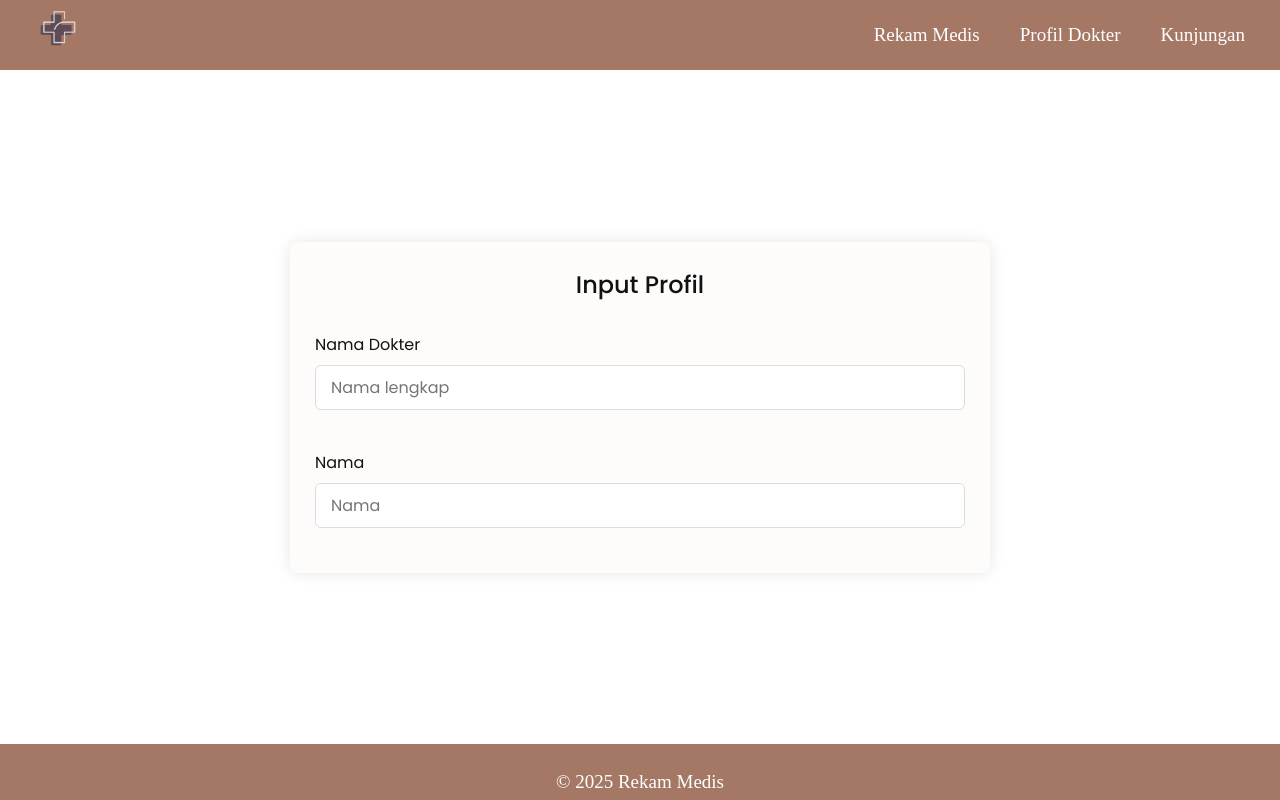
After one commit to Lutfia1120/Project-Rekam-Medis, a PHP site: page /Project-Rekam-Medis/Dokter/dokter.php in a window 1280 px wide. The commit adds this page. Run offline with PHP 8.4, Linux system fonts and the light colour scheme.

Commit message:
rekam medis

```diff
--- /dev/null
+++ b/Dokter/dokter.php
@@ -0,0 +1,32 @@
+<?php include("../headerdokter.php"); ?>
+
+<!DOCTYPE html>
+<html lang="en">
+<head>
+  <meta charset="UTF-8">
+  <meta name="viewport" content="width=device-width, initial-scale=1.0">
+  <title>Halaman Utama Dokter</title>
+  <link rel="stylesheet" href="style_from.css">
+</head>
+<body>
+
+  <main class="main-content">
+    <section class="container">
+        <header>Input Profil</header>
+        <form action="" class="form" method="POST">
+            <div class="input-box">
+                <label>Nama Dokter</label>
+                <input type="text" name="nm" placeholder="Nama lengkap">
+            </div>
+            <div class="input-box">
+                <label>Nama</label>
+                <input type="text" name="nm" placeholder="Nama">
+            </div>
+        </form>
+    </section>
+  </main>
+
+  <?php include("../footerdokter.php"); ?>
+
+</body>
+</html>
--- /dev/null
+++ b/Dokter/style_from.css
@@ -0,0 +1,68 @@
+@import url('https://fonts.googleapis.com/css2?family=Poppins:wght@300;400;500;600&display=swap');
+
+* {
+    margin: 0;
+    padding: 0;
+    font-family: "Poppins", sans-serif;
+    box-sizing: border-box;
+}
+
+body {
+    min-height: 100vh;
+    display: flex;
+    flex-direction: column;
+    padding: 0;
+}
+
+.main-content {
+    flex: 1;
+    display: flex;
+    align-items: center;
+    justify-content: center;
+    padding: 20px;
+}
+
+.container{
+    position: relative;
+    max-width: 700px;
+    width: 100%;
+    background: #fdfcfb;
+    padding: 25px;
+    border-radius: 8px;
+    box-shadow: 0 0 15px rgba(0, 0, 0, 0.1);
+}
+
+.container header{
+    font-size: 1.5rem;
+    color: #111111;
+    font-weight: 500;
+    text-align: center;
+}
+
+.container .form{
+    margin-top: 30px;
+}
+
+.form .input-box{
+    width: 100%;
+    margin-top: 20px;
+}
+
+.input-box label{
+    color: #131212;
+}
+
+.form .input-box input{
+    position: relative;
+    height: 45px;
+    width: 100%;
+    outline: none;
+    font-size: 1rem;
+    color: #707070;
+    margin-top: 8px;
+    margin-bottom: 20px;
+    border: 1px solid #ddd;
+    border-radius: 6px;
+    padding: 0 15px;
+
+}
--- /dev/null
+++ b/footerdokter.php
@@ -0,0 +1,29 @@
+<footer>
+  <div class="hcontainer">
+    <div class="footerisi">
+      © 2025 Rekam Medis
+    </div>
+  </div>
+</footer>
+<style>
+
+footer{
+    background-color: #A57865;
+    padding-top: 20px;
+}
+
+.hcontainer{
+    width: 100%;
+    margin:auto;
+    display: flex;
+    justify-content: center;
+}
+.footerisi{
+    color: #ffffff;
+    margin: 0;
+    font-size: 19px;
+    padding: 7px;
+    font-family: 'Times New Roman', Times, serif;
+
+}
+</style>
--- /dev/null
+++ b/headerdokter.php
@@ -0,0 +1,68 @@
+<header>
+  <nav class="wrapper">
+    <img class="logo" src="/Project-Rekam-Medis/img/logo.png" alt="logo">
+    <ul class="navlinks">
+      <li><a href="/Project-Rekam-Medis/Dokter/rekammedis.php">Rekam Medis</a></li>
+      <li><a href="/Project-Rekam-Medis/Dokter/dokter.php">Profil Dokter</a></li>
+      <li><a href="/Project-Rekam-Medis/Dokter/kunjungan.php">Kunjungan</a></li>
+    </ul>
+  </nav>
+</header>
+<style>
+    *{
+    box-sizing:border-box;
+    margin: 0;
+    padding: 0;
+}
+
+.header {
+ display: flex;
+ width: 100%;
+}
+
+.wrapper {
+ display: flex;
+ justify-content: space-between;
+ align-items: center;
+ font-size: 20px;
+ padding: 15px;
+ width: 100%;
+ height: 70px;
+ background-color: #A57865;
+}
+
+.logo{
+    height: 97px;
+    padding-top: 11px;
+}
+
+li, a{
+ font-weight: 500;
+ font-size: 19px;
+ color:rgb(255, 255, 255);
+ text-decoration: none;
+ font-family: 'Times New Roman', Times, serif;
+
+
+}
+
+.navlinks {
+    display: flex;
+    justify-content: center;
+    align-items: center;
+    list-style: none;
+}
+
+.navlinks li {
+    display: inline-block;
+    padding: 8px 20px;
+}
+
+.navlinks li a {
+    transition: all 0.3s ease 0s;
+}
+
+.navlinks li a:hover{
+    color: #daa087;
+}
+</style>
--- a/loginregis.php
+++ b/loginregis.php
@@ -24,7 +24,7 @@
     <meta charset="UTF-8">
     <meta name="viewport" content="width=device-width, initial-scale=1.0">
     <title>Login_Register</title>
-    <link rel="stylesheet" type="text/css" href="style.css">
+    <link rel="stylesheet"  href="style.css">
 </head>
 <body>
     <div class="container">
```
Also changed, not shown: Dokter/hal_dokter.php (+28 -0 lines), Dokter/rekammedis.php (added, +77 -0 lines), stylefooter.css (added, +23 -0 lines), stylehead.css (added, +56 -0 lines), img/logo.png (added).
